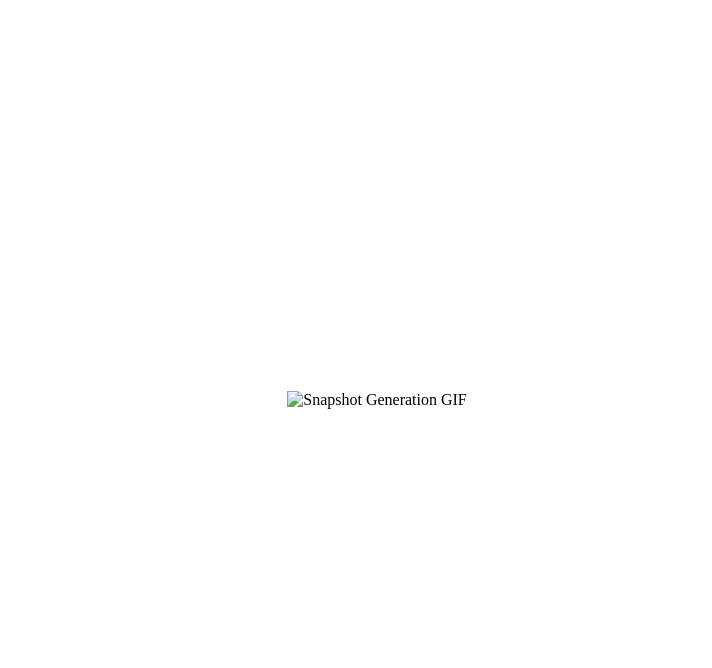
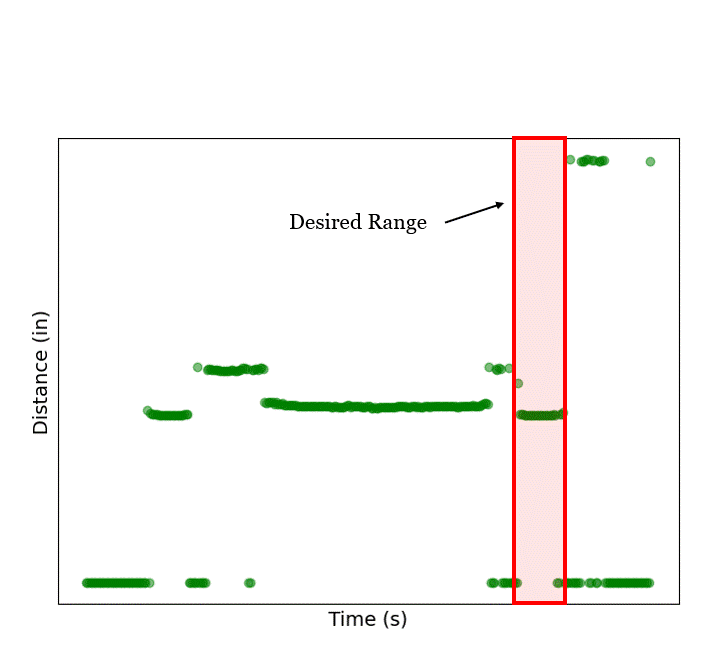
Before and after one commit to sjal23/CNS-Conference, a plain HTML site: page index.html in a window 1280 px wide. Shown: the whole page, without its empty margins (263-975 px from the left). Drawn offline with Linux system fonts and the light colour scheme.

Commit message:
Update index.html

```diff
--- a/index.html
+++ b/index.html
@@ -20,6 +20,6 @@
     </style>
   </head>
   <body>
-    <img src="Snapshot_Generation.gif?v=2" alt="Snapshot Generation GIF">
+    <img src="Snapshot_Generation_v2.gif" alt="Snapshot Generation GIF">
   </body>
 </html>
```
